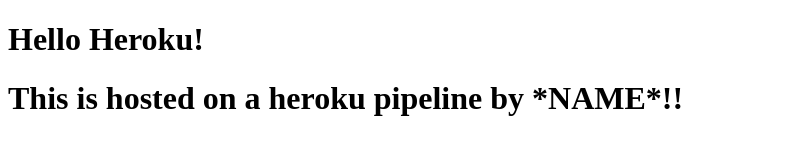
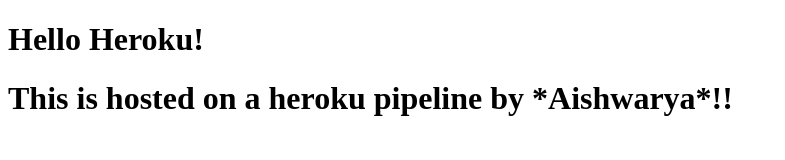
Before and after one commit to aishwaryakhatwani/HerokuActivityExample, a website: page static/index.html in a window 1280 px wide. Shown: the whole page, without its empty margins (0-785 px from the left). Drawn offline with Linux system fonts and the light colour scheme.

Commit message:
Update index.html

```diff
--- a/static/index.html
+++ b/static/index.html
@@ -6,7 +6,7 @@
 </head>
 <body>
 <h1>Hello Heroku!</h1>
-<h1>This is hosted on a heroku pipeline by *NAME*!!</h1>
+<h1>This is hosted on a heroku pipeline by *Aishwarya*!!</h1>
 
 
 </body>
```
